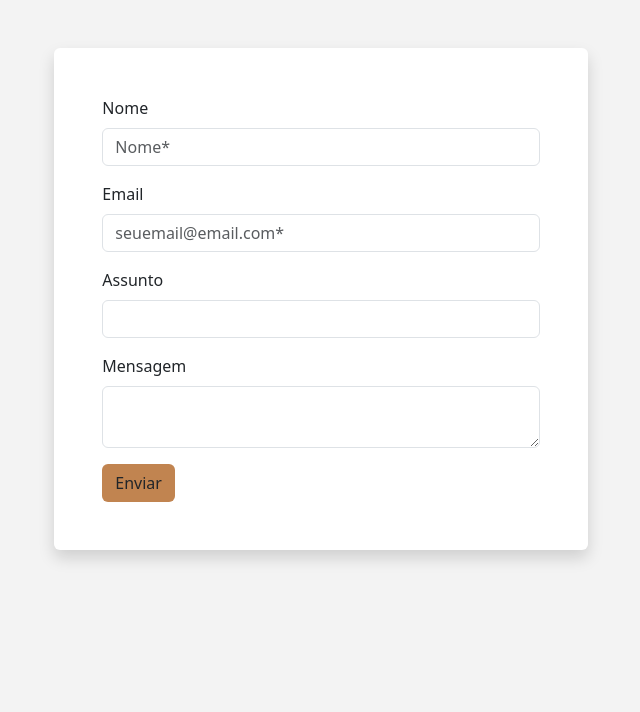
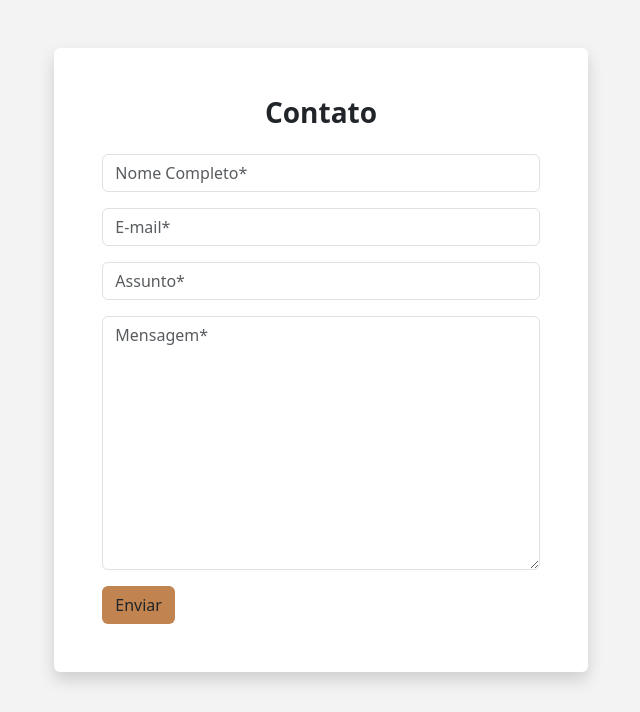
Before and after one commit to everaldina/SadAdvocacia, a Django app: page /contato in a window 1280 px wide. Shown: the part 56-768 px from the top of the page, without its empty margins (307-947 px from the left). Run offline with Django 5.2, Linux system fonts and the light colour scheme.

Commit message:
att contato

```diff
--- /dev/null
+++ b/sad_app/forms.py
@@ -0,0 +1,21 @@
+from django import forms
+from .models import Contato
+
+class ContatoForm(forms.ModelForm):
+    class Meta:
+        model = Contato
+        fields = ['nome', 'email', 'assunto', 'mensagem']
+        labels = {
+            'nome': 'Nome',
+            'email': 'E-mail',
+            'assunto': 'Assunto',
+            'mensagem': 'Mensagem'
+        }
+
+    def __init__(self, *args, **kwargs):
+        super().__init__(*args, **kwargs)
+
+        self.fields['nome'].widget.attrs.update({'class': 'form-control', 'placeholder': 'Nome Completo*', 'required': 'required'})
+        self.fields['email'].widget.attrs.update({'class': 'form-control', 'placeholder': 'E-mail*', 'required': 'required'})
+        self.fields['assunto'].widget.attrs.update({'class': 'form-control', 'placeholder': 'Assunto*', 'required': 'required'})
+        self.fields['mensagem'].widget.attrs.update({'class': 'form-control', 'placeholder': 'Mensagem*', 'required': 'required'})
--- a/sad_app/models.py
+++ b/sad_app/models.py
@@ -2,7 +2,6 @@ from django.db import models
 from django.core.validators import MinValueValidator, MaxValueValidator
 import datetime
 from django.core.exceptions import ValidationError
-
 
 class NivelFormacao(models.Model):
     nome = models.CharField(max_length=50)
@@ -42,7 +41,6 @@ class Formacao(models.Model):
     def __str__(self):
         return self.fk_membro.nome
 
-
     def _validate_ano_conclusao(self):
         if self.ano_conclusao and self.ano_conclusao <= self.ano_entrada:
             raise ValidationError("Ano de conclusão deve ser maior que o ano de entrada.")
@@ -51,8 +49,6 @@ class Formacao(models.Model):
         self._validate_ano_conclusao()
         return super().save(*args, **kwargs)
 
-
-
 class Nacionalidade(models.Model):
     nome_nacionalidade = models.CharField(max_length=50)
     nome_pais = models.CharField(max_length=50)
@@ -60,7 +56,6 @@ class Nacionalidade(models.Model):
 
     def __str__(self):
         return self.nome_nacionalidade
-
 
 class Cargo(models.Model):
     nome = models.CharField(max_length=50)
@@ -77,7 +72,6 @@ class Membro(models.Model):
     data_nascimento = models.DateField(blank=True, null=True)
     img_path = models.CharField(max_length=100, blank=True, null=True)
 
-
     def __str__(self):
         return self.nome
 
@@ -88,7 +82,7 @@ class Membro(models.Model):
 class Publicacao(models.Model):
     fk_tipo = models.ForeignKey("tipoPublicacao", on_delete=models.CASCADE)
     titulo = models.CharField(max_length=100)
-    descricao = models.TextField(blank=True, null=True)
+    sinopse = models.TextField(blank=True, null=True)
     data_publicacao = models.DateField(auto_now=False, auto_now_add=False)
     img_path = models.CharField(max_length=100, blank=True, null=True)
     pdf_path = models.CharField(max_length=100, blank=True, null=True)
@@ -102,3 +96,12 @@ class tipoPublicacao(models.Model):
 
     def __str__(self):
         return self.nome
+
+class Contato(models.Model):
+    nome = models.CharField(max_length=100)
+    email = models.EmailField()
+    assunto = models.CharField(max_length=100)
+    mensagem = models.TextField()
+
+    def __str__(self):
+        return self.nome + ' - ' + self.assunto
--- a/sad_app/templates/contato.html
+++ b/sad_app/templates/contato.html
@@ -2,27 +2,29 @@
 {% block content %}
 {% load static %}
 <link rel="stylesheet" href="{% static 'style/contato.css' %}">
+
 <div class="justify-content-center row w-100">
     <div class="container-fluid bg-white shadow p-3 p-sm-5 m-5 col-9 col-sm-8 col-md-7 col-lg-6 col-xl-5 col-xll-5 rounded">
+
+        <h3 class="text-center mb-4"> <strong>Contato</strong> </h3>
+
         <form>
+            {% csrf_token %}
+
             <div class="mb-3">
-                <bold><label for="name" class="form-label">Nome</label></bold>
-                <input type="text" class="form-control" id="name" required placeholder="Nome*">
+                {{ form.nome }}
             </div>
 
             <div class="mb-3">
-                <bold><label for="email" class="form-label">Email</label></bold>
-                <input type="email" class="form-control" id="email" required placeholder="seuemail@email.com*">
+                {{ form.email }}
             </div>
 
             <div class="mb-3">
-                <bold><label for="assunto" class="form-label">Assunto</label></bold>
-                <input type="text" class="form-control" id="assunto" required placeholder="">
+                {{ form.assunto }}
             </div>
 
             <div class="mb-3">
-                <bold><label for="mensagem" class="form-label">Mensagem</label></bold>
-                <textarea class="form-control" id="mensagem" required placeholder=""></textarea>
+                {{ form.mensagem }}
             </div>
 
             <button type="submit" class="btn bg-secondary">Enviar</button>
--- a/sad_app/views.py
+++ b/sad_app/views.py
@@ -3,11 +3,13 @@ from sad_app.models import Membro
 from sad_app.models import Publicacao
 from sad_app.models import tipoPublicacao
 from sad_app.models import Cargo
+from sad_app.forms import ContatoForm
 
 # Create your views here.
 def home(request):
     cargos = Cargo.objects.all()
     equipe_por_cargo = {}
+
     for cargo in cargos:
         equipe_por_cargo[cargo] = cargo.membro_set.all()
 
@@ -15,10 +17,10 @@ def home(request):
         for membro in equipe_por_cargo[cargo]:
             membro.formacao_ordenadas = membro.formacao_set.all().order_by('ano_entrada')
 
-
     context = {
         'equipe_por_cargo': equipe_por_cargo
     }
+
     return render(request, 'index.html', context)
 
 def publicacoes(request):
@@ -35,11 +37,18 @@ def publicacoes(request):
 
     return render(request, 'publicacoes.html', context)
 
+def contato(request):
+    form = ContatoForm()
 
-def contato(request):
+    if request.method == 'POST':
+        form = ContatoForm(request.POST)
+
+        if form.is_valid():
+            form.save()
+            form = ContatoForm()
 
     context = {
-
+        'form': form,
     }
 
     return render(request, 'contato.html', context)
```
Also changed, not shown: db.sqlite3, sad_app/migrations/0013_contato_rename_descricao_publicacao_sinopse.py (added).
